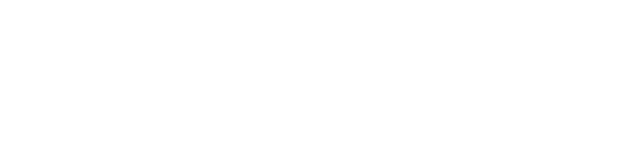
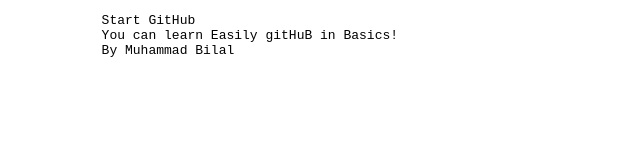
Before and after one commit to muhammad-bilal-ali-khokhar/GitHub-Lesson, a plain HTML site: page index.html in a window 1280 px wide. Shown: the whole page, without its empty margins (0-640 px from the left). Drawn offline with Linux system fonts and the light colour scheme.

```diff
--- a/index.html
+++ b/index.html
@@ -6,6 +6,9 @@
 <body>
     <main>
         <pre>
+            Start GitHub
+            You can learn Easily gitHuB in Basics!
+            By Muhammad Bilal
         </pre>
     </main>
 </body>
```
